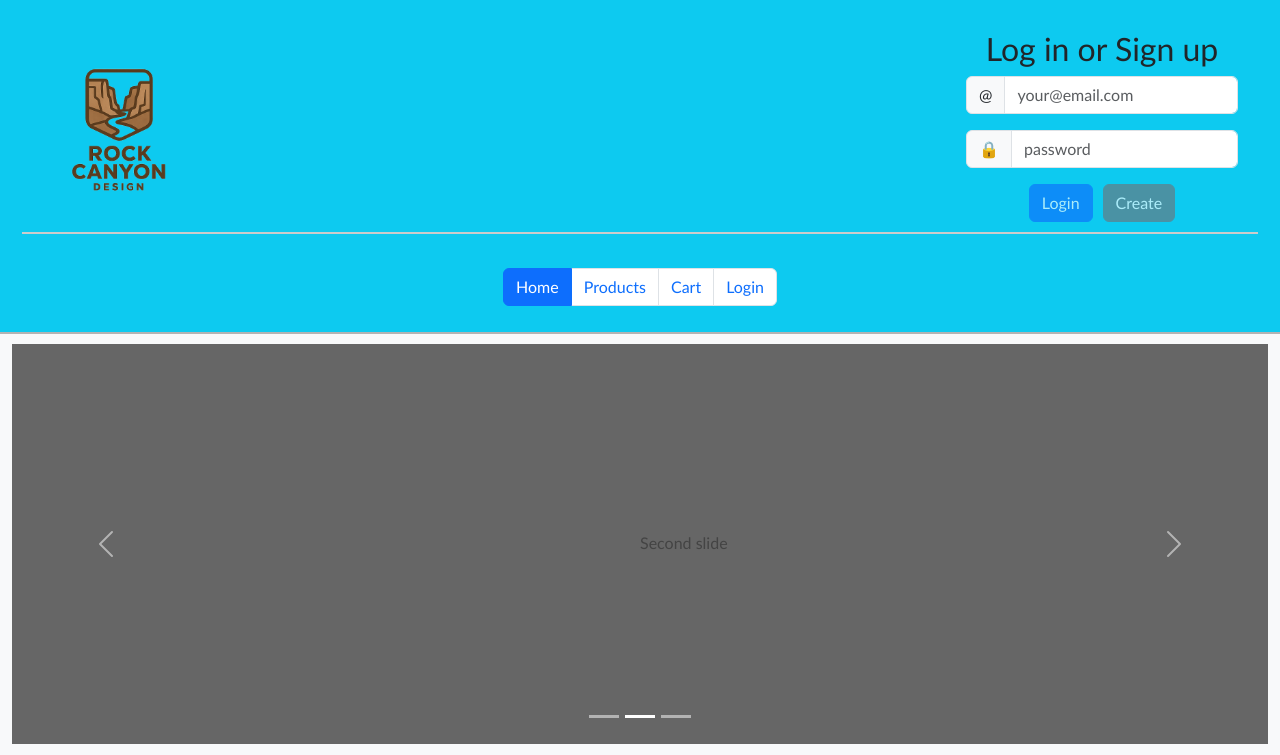
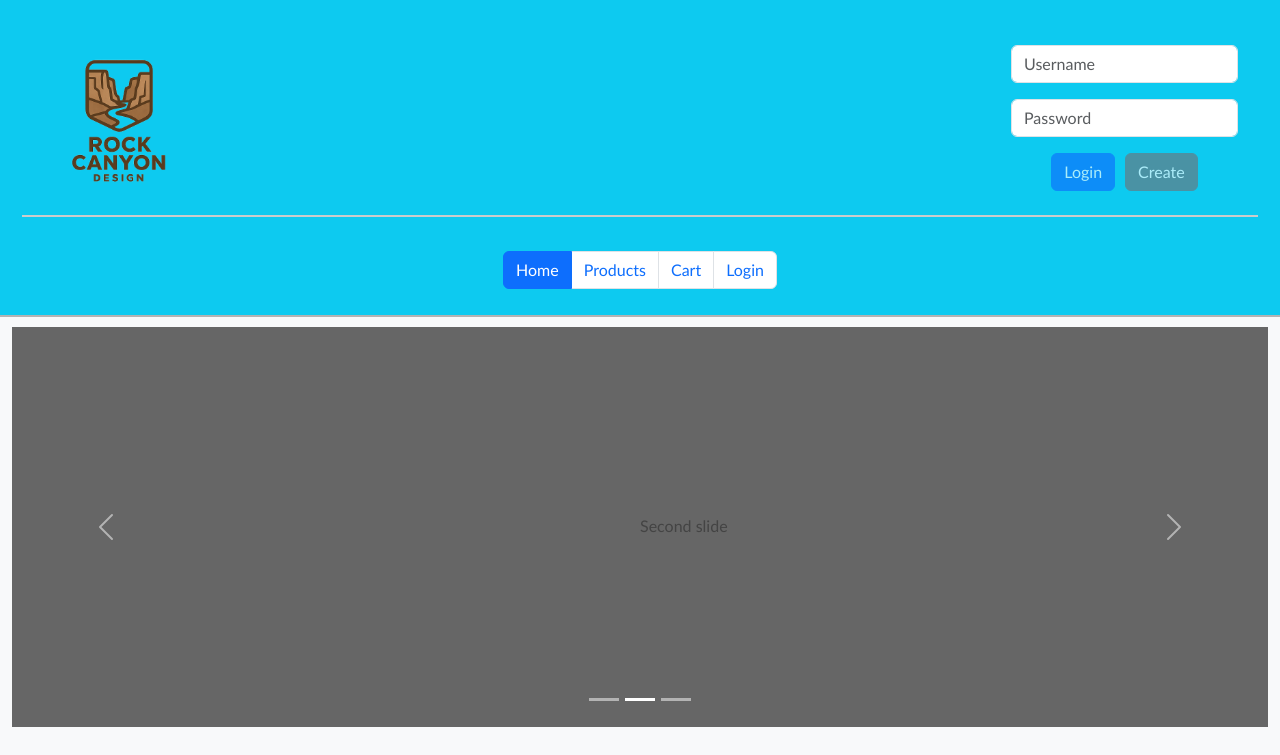
Before and after one commit to Cartermidd/startup, a React (Vite) app: page / in a window 1280 px wide. Shown: the top 755 px of the page. Built offline with nearby package versions, Linux system fonts and the light colour scheme.

Commit message:
Working login system

```diff
--- a/package.json
+++ b/package.json
@@ -13,7 +13,7 @@
   "license": "ISC",
   "type": "commonjs",
   "devDependencies": {
-    "vite": "^7.1.9"
+    "vite": "^7.2.2"
   },
   "dependencies": {
     "bootstrap": "^5.3.8",
--- a/src/login/authenticated.jsx
+++ b/src/login/authenticated.jsx
@@ -23,10 +23,7 @@ export function Authenticated(props) {
 
   return (
     <div>
-      <div className='playerName'>{props.userName}</div>
-      <Button variant='primary' onClick={() => navigate('/play')}>
-        Play
-      </Button>
+      <div><h2>Welcome {props.userName}</h2></div>
       <Button variant='secondary' onClick={() => logout()}>
         Logout
       </Button>
--- a/src/login/login.jsx
+++ b/src/login/login.jsx
@@ -10,7 +10,7 @@ export function Login({ userName, authState, onAuthChange }) {
   return (
     <main>
       <div className="login-container">
-        {authState !== AuthState.Unknown && <h2>Log in or Sign up</h2>}
+        {authState === AuthState.Unathenticated && <h2>Log in or Sign up</h2>}
         {authState === AuthState.Authenticated && (
           <Authenticated userName={userName} onLogout={() => onAuthChange(userName, AuthState.Unauthenticated)} />
         )}
--- a/src/login/unauthenticated.jsx
+++ b/src/login/unauthenticated.jsx
@@ -17,7 +17,9 @@ async function createUser() {
 }
 
 async function loginOrCreate(endpoint) {
+  try{
   const response = await fetch(endpoint, {
+    credentials: 'include',
     method: 'post',
     body: JSON.stringify({ email: userName, password: password }),
     headers: {
@@ -30,19 +32,19 @@ async function loginOrCreate(endpoint) {
   } else {
     const body = await response.json();
     setDisplayError(`⚠ Error: ${body.msg}`);
-  }
+  }} catch (e) {
+    setDisplayError(`⚠ Error: ${e.message}`);
+}
 }
 
   return (
     <>
       <div>
         <div className='input-group mb-3'>
-          <span className='input-group-text'>@</span>
-          <input className='form-control' type='text' value={userName} onChange={(e) => setUserName(e.target.value)} placeholder='your@email.com' />
+          <input className='form-control' type='text' value={userName} onChange={(e) => setUserName(e.target.value)} placeholder='Username' />
         </div>
         <div className='input-group mb-3'>
-          <span className='input-group-text'>🔒</span>
-          <input className='form-control' type='password' onChange={(e) => setPassword(e.target.value)} placeholder='password' />
+          <input className='form-control' type='password' onChange={(e) => setPassword(e.target.value)} placeholder='Password' />
         </div>
         <Button variant='primary' onClick={() => loginUser()} disabled={!userName || !password}>
           Login
--- /dev/null
+++ b/vite.config.js
@@ -0,0 +1,9 @@
+import { defineConfig } from 'vite';
+
+export default defineConfig({
+    server: {
+        proxy: {
+            '/api': 'http://localhost:3000'
+        },
+    },
+});
```
Also changed, not shown: 2 other files (tests, documents, lock files or other folders).
